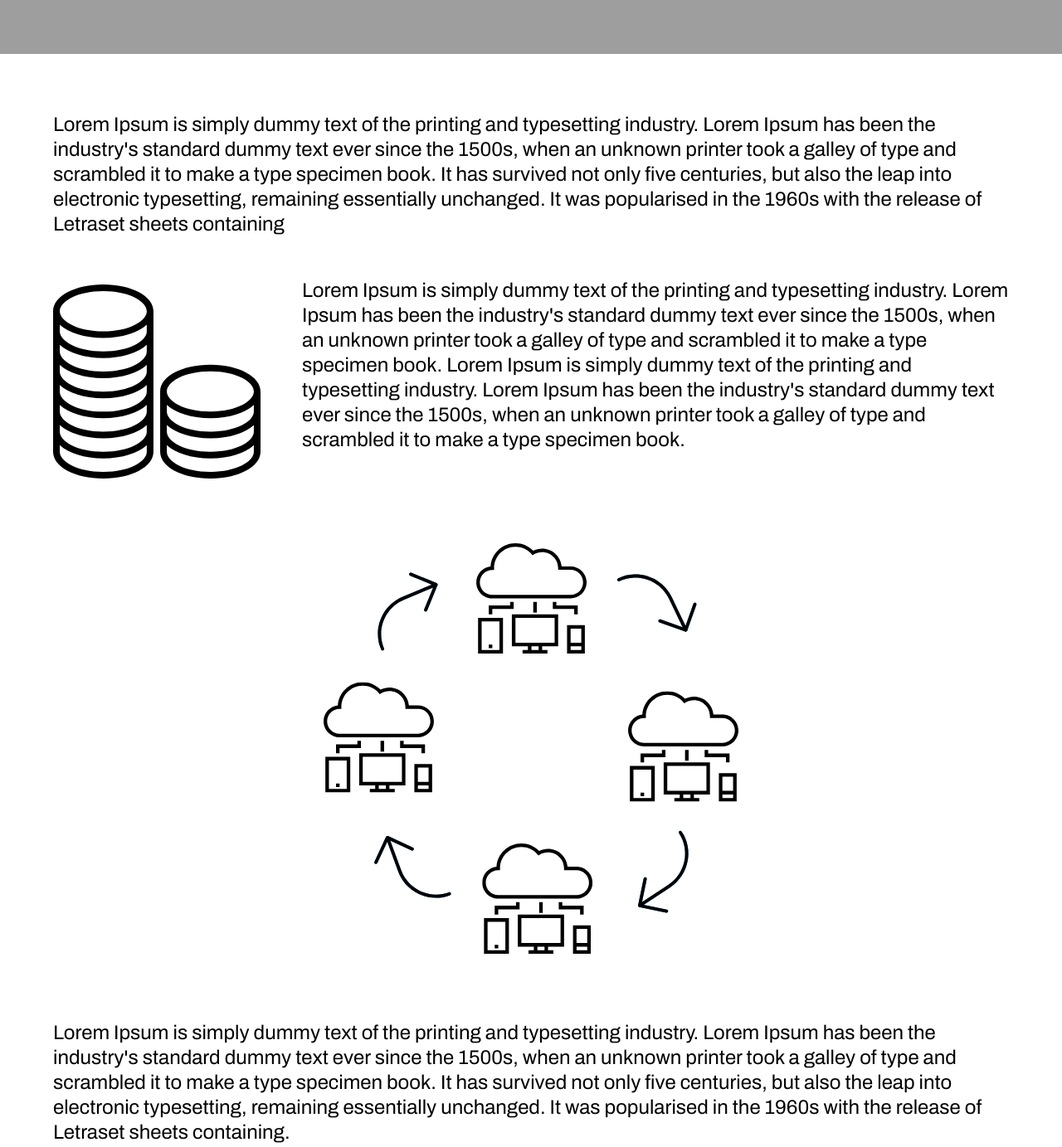
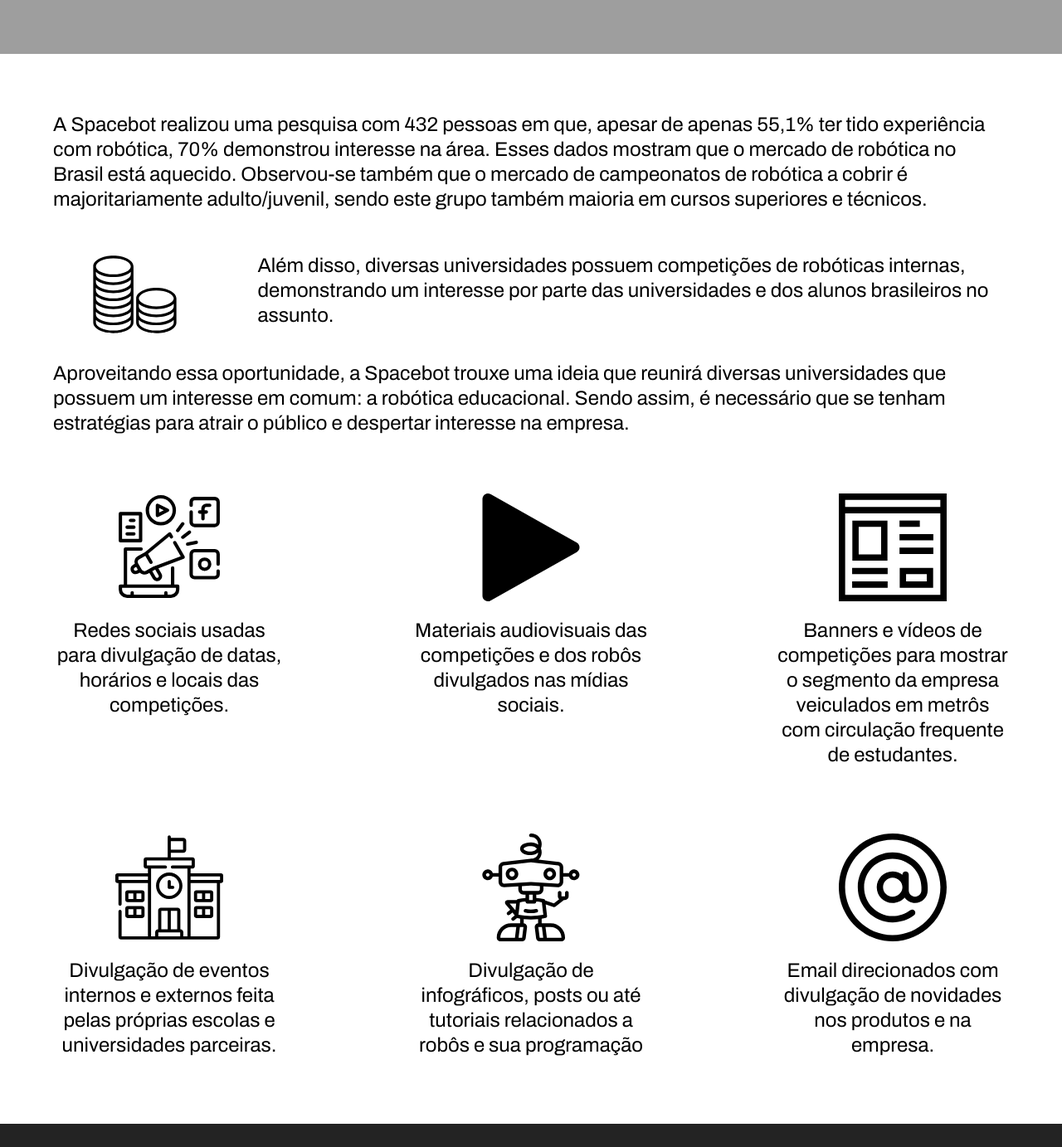
Before and after one commit to silvaisabela/glowing-guide, a website: page src/pages/estrategias/estretegias.html in a window 1280 px wide. Shown: the part 640-2023 px from the top of the page at 83% size. Drawn offline with Linux system fonts and the light colour scheme.

Commit message:
feat: text page estrategias

```diff
--- a/src/pages/estrategias/estrategias.css
+++ b/src/pages/estrategias/estrategias.css
@@ -25,7 +25,7 @@
 
 .estrategias {
     height: auto;
-    padding-bottom: 70px;
+    padding-bottom: 30px;
 }
 
 .estrategias-content__main {
@@ -46,7 +46,7 @@
 
 .estrategias-img {
     width: 250px;
-    height: auto;
+    height: 100px;
 }
 
 .estrategias-group {
@@ -95,6 +95,8 @@
 
 .estrategias-card__text {
     width: 280px;
+    text-align: center;
+    margin-top: 10px;
 }
 
 @media (max-width: 480px) {
--- a/src/pages/estrategias/estretegias.html
+++ b/src/pages/estrategias/estretegias.html
@@ -7,6 +7,7 @@
     <link href="https://fonts.googleapis.com/css2?family=Archivo:wght@400;500;700&display=swap" rel="stylesheet">
     <link rel="stylesheet" href="../../style.css">
     <link rel="stylesheet" href="./estrategias.css">
+    <!-- Ícones feitos por <a href="https://www.flaticon.com/br/autores/freepik" title="Freepik">Freepik</a> from <a href="https://www.flaticon.com/br/" title="Flaticon"> www.flaticon.com</a> -->
     <title>Spacebot</title>
 </head>
 
@@ -42,8 +43,8 @@
     <header class="header-estrategias">
         <div class="container header-estrategias__content">
             <div class="header-estrategias__description">
-                <p class="titleMain ">lorem ipsum </p>
-                <p class="textMain">Lorem Ipsum is simply dummy text of the printing </p>
+                <p class="titleMain ">Mercado em alta</p>
+                <p class="textMain">Robótica educacional desperta cada vez mais atenção nos brasileiros </p>
             </div>
             <div class="header-estrategias__img-container">
                 <img class="header-estrategias__img" src="../../img/estrategias/whiteboard-1.svg" alt="">
@@ -53,22 +54,28 @@
     <section class="estrategias">
         <div class="container">
             <div class="estrategias-content__main">
-                <p class="paragraphy">Lorem Ipsum is simply dummy text of the printing and typesetting industry. Lorem Ipsum has been the industry's standard dummy text ever since the 1500s, when an unknown printer took a galley of type and scrambled it to make a type specimen book. It has survived not only five centuries, but also the leap into electronic typesetting, remaining essentially unchanged. It was popularised in the 1960s with the release of Letraset sheets containing </p>
+                <p class="paragraphy">A Spacebot realizou uma pesquisa com 432 pessoas em que, apesar de apenas 55,1%
+                     ter tido experiência com robótica, 70% demonstrou interesse na área. Esses dados mostram que o mercado de
+                      robótica no Brasil está aquecido. Observou-se também que o mercado de campeonatos de robótica a cobrir é majoritariamente adulto/juvenil,
+                       sendo este grupo também maioria em cursos superiores e técnicos.
+
+                </p>
             </div>
             <div class="estrategias-continue__main">
                 <img class="estrategias-img" src="../../img/estrategias/coins.svg" alt="">
-                <p class="paragraphy estrategias__text">Lorem Ipsum is simply dummy text of the printing and typesetting industry. Lorem Ipsum has been the industry's standard dummy text ever since the 1500s, when an unknown printer took a galley of type and scrambled it to make a type specimen book. Lorem Ipsum is simply dummy text of the printing and typesetting industry. Lorem Ipsum has been the industry's standard dummy text ever since the 1500s, when an unknown printer took a galley of type and scrambled it to make a type specimen book.  </p>
+                <p class="paragraphy estrategias__text">Além disso, diversas universidades possuem competições de robóticas internas,
+                     demonstrando um interesse por parte das universidades e dos alunos brasileiros no assunto.   </p>
             </div>
         </div>
     </section>
-    <section class="estrategias-group">
-        <div class="container estrategias-group__container">
-            <img class="estrategias-group__img"src="../../img/estrategias/group.svg" alt="">
-        </div>
-    </section>
+
     <section class="estrategias-group__description">
         <div class="container">
-            <p class="paragraphy">Lorem Ipsum is simply dummy text of the printing and typesetting industry. Lorem Ipsum has been the industry's standard dummy text ever since the 1500s, when an unknown printer took a galley of type and scrambled it to make a type specimen book. It has survived not only five centuries, but also the leap into electronic typesetting, remaining essentially unchanged. It was popularised in the 1960s with the release of Letraset sheets containing. </p>
+            <p class="paragraphy">Aproveitando essa oportunidade, a Spacebot trouxe uma ideia que reunirá diversas universidades
+                 que possuem um interesse em comum: a robótica educacional. Sendo assim, é necessário que se tenham estratégias para atrair
+                  o público e despertar interesse na empresa.
+
+            </p>
         </div>
     </section>
     <section>
@@ -76,36 +83,32 @@
             <div>
                 <div class="estrategias-card">
                     <div class="estrategias-card__content">
-                        <img class="estrategias-card__img" img src="../../img/parcerias/cloud.svg" alt="">
-                        <p class="paragraphy estrategias-card__text estrategias-card__text">Lorem Ipsum is simply dummy text
-                            of the printing and typesetting industry. </p>
+                        <img class="estrategias-card__img" img src="../../img/estrategias/megafone.svg" alt="">
+                        <p class="paragraphy estrategias-card__text estrategias-card__text">Redes sociais usadas para divulgação de datas, horários e locais das competições. </p>
                     </div>
                     <div class="estrategias-card__content">
-                        <img class="estrategias-card__img" src="../../img/parcerias/cloud.svg" alt="">
-                        <p class="paragraphy estrategias-card__text">Lorem Ipsum is simply dummy text of the printing and
-                            typesetting industry. </p>
+                        <img class="estrategias-card__img" src="../../img/estrategias/toque.svg" alt="">
+                        <p class="paragraphy estrategias-card__text">Materiais audiovisuais das competições e dos robôs divulgados nas mídias sociais. </p>
                     </div>
                     <div class="estrategias-card__content">
-                        <img class="estrategias-card__img" src="../../img/parcerias/cloud.svg" alt="">
-                        <p class="paragraphy estrategias-card__text">Lorem Ipsum is simply dummy text of the printing and
-                            typesetting industry. </p>
+                        <img class="estrategias-card__img" src="../../img/estrategias/midia-social.svg" alt="">
+                        <p class="paragraphy estrategias-card__text">Banners e vídeos de competições para mostrar o segmento da empresa veiculados em metrôs com circulação frequente de estudantes. </p>
                     </div>
                 </div>
                 <div class="estrategias-card estrategias-card__two">
                     <div class="estrategias-card__content">
-                        <img class="estrategias-card__img" src="../../img/parcerias/cloud.svg" alt="">
-                        <p class="paragraphy estrategias-card__text">Lorem Ipsum is simply dummy text of the printing and
-                            typesetting industry. </p>
+                        <img class="estrategias-card__img" src="../../img/estrategias/escola.svg" alt="">
+                        <p class="paragraphy estrategias-card__text">Divulgação de eventos internos e externos feita pelas próprias escolas e universidades parceiras. </p>
                     </div>
                     <div class="estrategias-card__content">
-                        <img class="estrategias-card__img" src="../../img/parcerias/cloud.svg" alt="">
-                        <p class="paragraphy estrategias-card__text">Lorem Ipsum is simply dummy text of the printing and
-                            typesetting industry. </p>
+                        <img class="estrategias-card__img" src="../../img/estrategias/robotica.svg" alt="">
+                        <p class="paragraphy estrategias-card__text">Divulgação de infográficos, posts ou até tutoriais relacionados a robôs e sua programação
+
+                        </p>
                     </div>
                     <div class="estrategias-card__content">
-                        <img class="estrategias-card__img" src="../../img/parcerias/cloud.svg" alt="">
-                        <p class="paragraphy estrategias-card__text">Lorem Ipsum is simply dummy text of the printing and
-                            typesetting industry. </p>
+                        <img class="estrategias-card__img" src="../../img/estrategias/arroba.svg" alt="">
+                        <p class="paragraphy estrategias-card__text">Email direcionados com divulgação de novidades nos produtos e na empresa. </p>
                     </div>
                 </div>
             </div>
```
Also changed, not shown: src/img/estrategias/arroba.svg (added), src/img/estrategias/escola.svg (added), src/img/estrategias/megafone.svg (added), src/img/estrategias/midia-social.svg (added), src/img/estrategias/robotica.svg (added), src/img/estrategias/robotica_mulher.jpg (added), src/img/estrategias/toque.svg (added).
